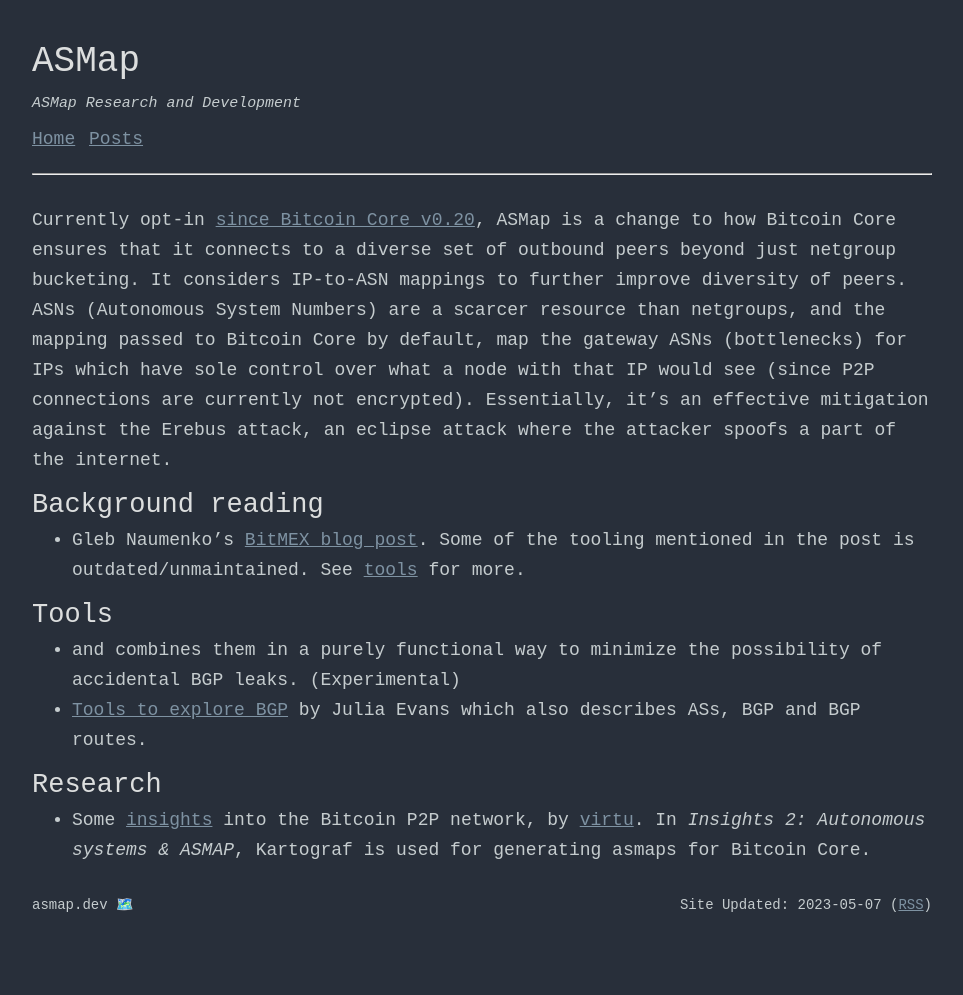
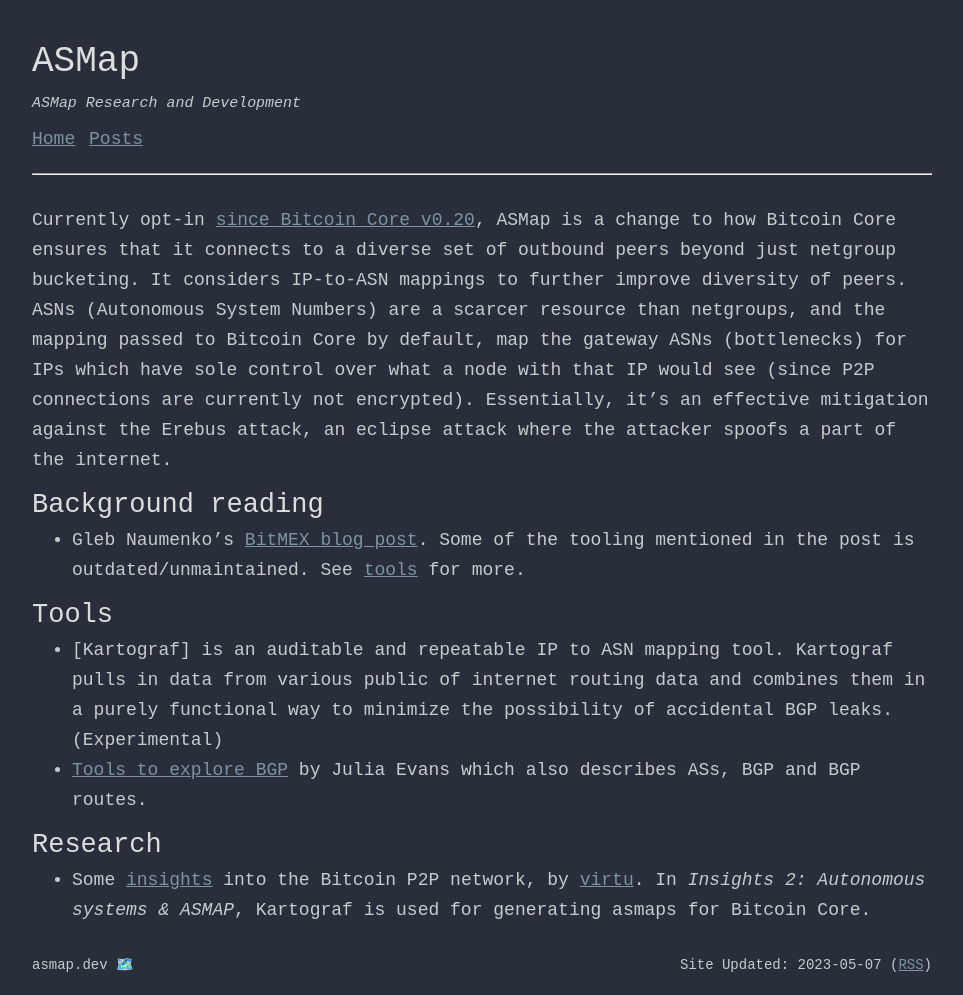
Before and after one commit to dunxen/asmap.dev, a Jekyll site: the page built from index.md, in a window 1280 px wide. Shown: the whole page, without its empty margins (158-1121 px from the left). Built offline with Jekyll 4.4.1, drawn with Linux system fonts in a browser that asks for light colours; before the commit the page ends 935 px from its top, so only the background shows below that.

Commit message:
Fix kartograf link

```diff
--- a/index.md
+++ b/index.md
@@ -15,7 +15,7 @@
 
 ## Tools
 
-* [Kartograf]: An auditable and repeatable IP to ASN mapping tool. Kartograf pulls in data from various public of internet routing data
+* [Kartograf] is an auditable and repeatable IP to ASN mapping tool. Kartograf pulls in data from various public of internet routing data
   and combines them in a purely functional way to minimize the possibility of accidental BGP leaks. (Experimental)
 * [Tools to explore BGP] by Julia Evans which also describes ASs, BGP and  BGP routes.
 
```
